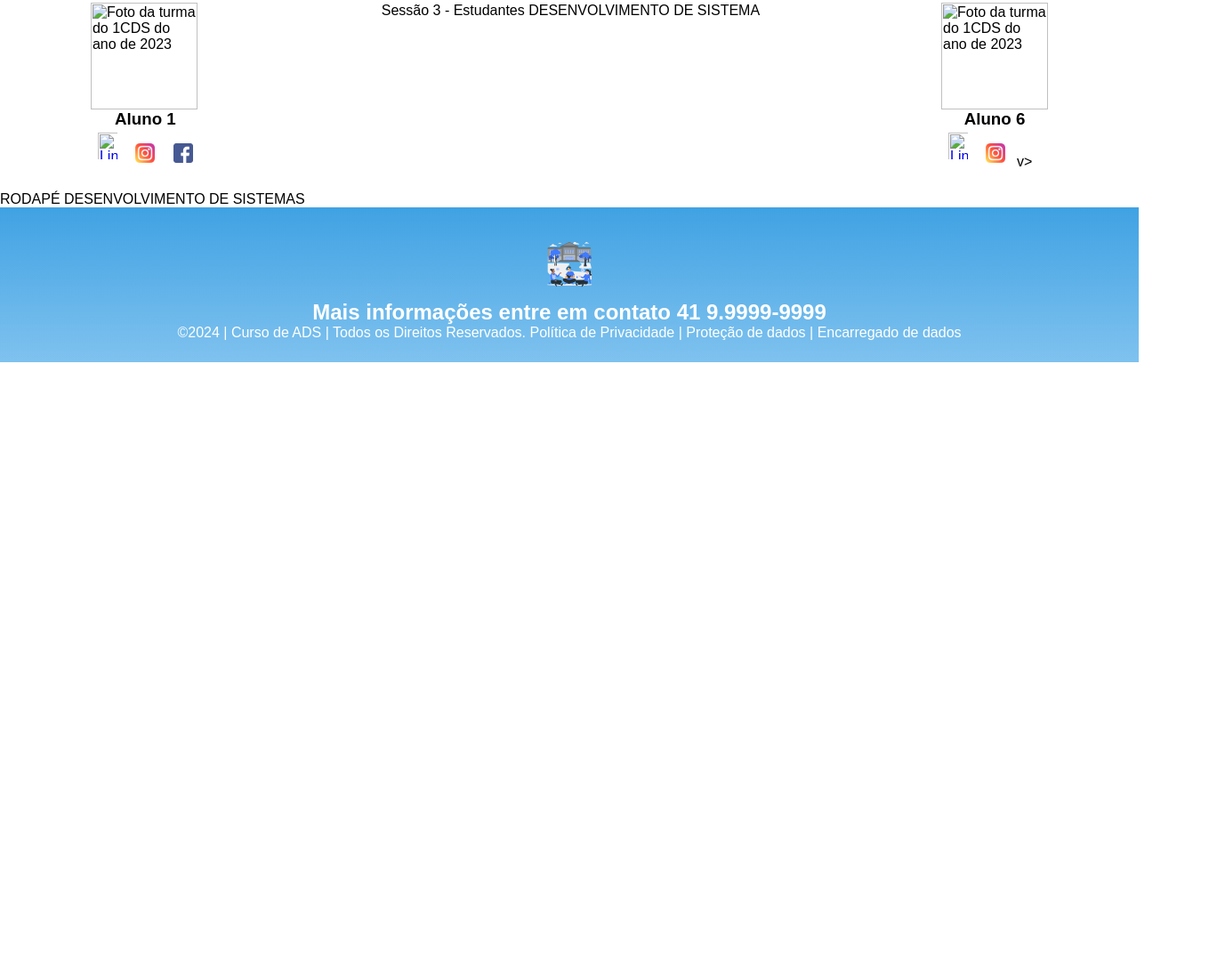
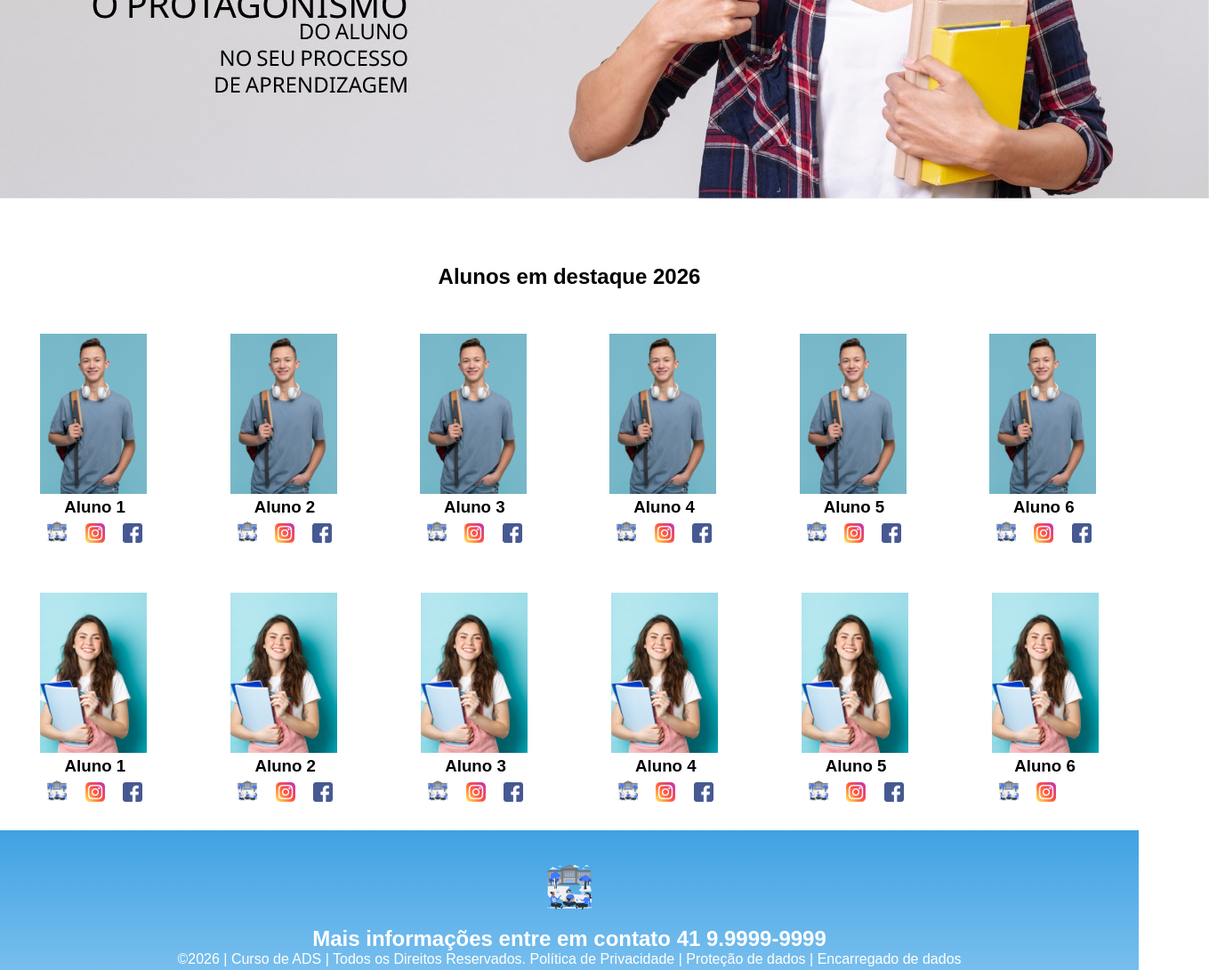
Before and after one commit to saviocropolato-rgb/novoescola, a plain HTML site: page index.html in a window 1280 px wide. Shown: the part 652-1742 px from the top of the page at 89% size, 1359 px wide, since content can reach past the window. Before the commit the page ends 1059 px from the top, so only its background shows below. Drawn offline with Linux system fonts and the light colour scheme.

Commit message:
trabalho005

```diff
--- a/index.html
+++ b/index.html
@@ -1,151 +1,173 @@
-!DOCTYPE html>
+<!DOCTYPE html>
 <html lang="pt-br">
 <head>
 <meta charset="UTF-8">
 
-<meta name="viewport" content="width=device-width, initial-
-scale=1.0">
+<meta name="viewport" content="width=device-width, initial- scale=1.0">
 
 <title>Home | Nossa Escola</title>
 <link rel="stylesheet" href="style.css">
 </head>
-
-Bloco 02 –Cabeçalho
-
-DESENVOLVIMENTO DE SISTEMAS
-
 <body>
 <!--header é a parte do cabeçalho do site, é o topo da página-->
 <header class="cabecalho-itens">
 
-<img class="cabecalho_imagem" src="logo_page.png" alt="Logo da
+<img class="cabecalho_imagem" src="logo_nossa_escola.png" alt="Logo da Página">
 
-Página">
-
-<h1 class="titulo_site">Nossa Escola</h1>
+<h6 class="titulo_site">Nossa Escola</h6>
 <div class="sociais">
 <img class="sociais" src="whatsapp.png" alt="Logo do Whats da Escola">
 <img class="sociais" src="facebook.png" alt="Facebook da Escola">
 <img class="sociais" src="instagram.png" alt="instagram da Escola">
 </div>
 </header>
-
-Paragrafo 1 – Sessão 1 - Banner da página
-
-DESENVOLVIMENTO DE SISTEMAS
 <!--Seção banner 1 é a parte do paragrafo 1 da página-->
 <section class="banner1">
-<img class="escola.image" src="banner.png" alt="Banner
+<img class="escola.image" src="paragrafo_1_banner.jpg" alt="Banner
 da Escola">
 </section>
-
-Sessão 2 - Estudantes
-
-DESENVOLVIMENTO DE SISTEMAS
-
 <!--Seção estudantes é a parte do paragrafo 2 da página-->
 <section class="estudante">
-<h1 class="estudante_titulo">Alunos em destaque 2024</h1>
+<h1 class="estudante_titulo">Alunos em destaque 2026</h1>
 <p> </p>
 <div class="estudantes_todos">
 <div class="estudante-div">
-<img class="estudante-imagem" src="estudante_menino_1.png" alt="Foto da
-
-turma do 1CDS do ano de 2023">
+<img class="estudante-imagem" src="estudante_menino.png" alt="Foto da turma do 1CDS do ano de 2026">
 
 <h3 class="estudante-nome">Aluno 1</h3>
 <a href="https://cursos.alura.com.br/dashboard">
 <p> </p>
-<img class="estudante-icone" src="site_school.png" alt="Link do Site da
-
-escola"></a>
+<img class="estudante-icone" src="logo_nossa_escola.png" alt="Link do Site da escola"></a>
 
 <img class="estudante-icone" src="instagram.png" alt="Link do Instagram">
 <img class="estudante-icone" src="facebook.png" alt="Link do Facebook">
 </div>
+<div class="estudante-div">
+<img class="estudante-imagem" src="estudante_menino.png" alt="Foto da turma do 1CDS do ano de 2026">
 
-Sessão 2 - Estudantes
+<h3 class="estudante-nome">Aluno 2</h3>
+<a href="https://cursos.alura.com.br/dashboard">
+<p> </p>
+<img class="estudante-icone" src="logo_nossa_escola.png" alt="Link do Site da escola"></a>
 
-DESENVOLVIMENTO DE SISTEMAS
+<img class="estudante-icone" src="instagram.png" alt="Link do Instagram">
+<img class="estudante-icone" src="facebook.png" alt="Link do Facebook">
+</div>
+<div class="estudante-div">
+<img class="estudante-imagem" src="estudante_menino.png" alt="Foto da turma do 1CDS do ano de 2026">
 
+<h3 class="estudante-nome">Aluno 3</h3>
+<a href="https://cursos.alura.com.br/dashboard">
+<p> </p>
+<img class="estudante-icone" src="logo_nossa_escola.png" alt="Link do Site da escola"></a>
+
+<img class="estudante-icone" src="instagram.png" alt="Link do Instagram">
+<img class="estudante-icone" src="facebook.png" alt="Link do Facebook">
+</div>
 <div class="estudante-div">
-<img class="estudante-imagem" src="estudante_menino_1.png" alt="Foto da
-turma do 1CDS do ano de 2023">
+<img class="estudante-imagem" src="estudante_menino.png" alt="Foto da turma do 1CDS do ano de 2026">
+
+<h3 class="estudante-nome">Aluno 4</h3>
+<a href="https://cursos.alura.com.br/dashboard">
+<p> </p>
+<img class="estudante-icone" src="logo_nossa_escola.png" alt="Link do Site da escola"></a>
+
+<img class="estudante-icone" src="instagram.png" alt="Link do Instagram">
+<img class="estudante-icone" src="facebook.png" alt="Link do Facebook">
+</div>
+<div class="estudante-div">
+<img class="estudante-imagem" src="estudante_menino.png" alt="Foto da turma do 1CDS do ano de 2026">
+
+<h3 class="estudante-nome">Aluno 5</h3>
+<a href="https://cursos.alura.com.br/dashboard">
+<p> </p>
+<img class="estudante-icone" src="logo_nossa_escola.png" alt="Link do Site da escola"></a>
+
+<img class="estudante-icone" src="instagram.png" alt="Link do Instagram">
+<img class="estudante-icone" src="facebook.png" alt="Link do Facebook">
+</div>
+<div class="estudante-div">
+<img class="estudante-imagem" src="estudante_menino.png" alt="Foto da turma do 1CDS do ano de 2023">
 
 <h3 class="estudante-nome">Aluno 6</h3>
 <a href="https://cursos.alura.com.br/dashboard">
 <p> </p>
-<img class="estudante-icone" src="site_school.png" alt="Link do Site da
+<img class="estudante-icone" src="logo_nossa_escola.png" alt="Link do Site da escola"></a>
 
-escola"></a>
+<img class="estudante-icone" src="instagram.png" alt="Link do Instagram">
 
-<img class="estudante-icone" src="instagram.png" alt="Link do
-
-Instagram">
-
-<img class="estudante-icone" src="facebook.png" alt="Link do
-
-Facebook">
+<img class="estudante-icone" src="facebook.png" alt="Link do Facebook">
 </div>
 </div>
 </section>
-
-Sessão 3 - Estudantes
-
-DESENVOLVIMENTO DE SISTEMAS
 
 <!--Seção estudantes é a parte do paragrafo 3 da página-->
 <section class="estudante">
 <div class="estudantes_todos">
 <div class="estudante-div">
-<img class="estudante-imagem" src="estudante_menina_1.png" alt="Foto da
-turma do 1CDS do ano de 2023">
+<img class="estudante-imagem" src="estudante_menina.png" alt="Foto da turma do 1CDS do ano de 2026">
 <h3 class="estudante-nome">Aluno 1</h3>
 <a href="https://cursos.alura.com.br/dashboard">
 <p> </p>
-<img class="estudante-icone" src="site_school.png" alt="Link do Site da
-escola"></a>
+<img class="estudante-icone" src="logo_nossa_escola.png" alt="Link do Site da escola"></a>
 <img class="estudante-icone" src="instagram.png" alt="Link do Instagram">
 <img class="estudante-icone" src="facebook.png" alt="Link do Facebook">
 </div>
-
-Sessão 3 - Estudantes
-
-DESENVOLVIMENTO DE SISTEMA
-
 <div class="estudante-div">
-<img class="estudante-imagem" src="estudante_menina_1.png"
-alt="Foto da turma do 1CDS do ano de 2023">
+<img class="estudante-imagem" src="estudante_menina.png" alt="Foto da turma do 1CDS do ano de 2026">
+<h3 class="estudante-nome">Aluno 2</h3>
+<a href="https://cursos.alura.com.br/dashboard">
+<p> </p>
+<img class="estudante-icone" src="logo_nossa_escola.png" alt="Link do Site da escola"></a>
+<img class="estudante-icone" src="instagram.png" alt="Link do Instagram">
+<img class="estudante-icone" src="facebook.png" alt="Link do Facebook">
+</div>
+<div class="estudante-div">
+<img class="estudante-imagem" src="estudante_menina.png" alt="Foto da turma do 1CDS do ano de 2026">
+<h3 class="estudante-nome">Aluno 3</h3>
+<a href="https://cursos.alura.com.br/dashboard">
+<p> </p>
+<img class="estudante-icone" src="logo_nossa_escola.png" alt="Link do Site da escola"></a>
+<img class="estudante-icone" src="instagram.png" alt="Link do Instagram">
+<img class="estudante-icone" src="facebook.png" alt="Link do Facebook">
+</div>
+<div class="estudante-div">
+<img class="estudante-imagem" src="estudante_menina.png" alt="Foto da turma do 1CDS do ano de 2026">
+<h3 class="estudante-nome">Aluno 4</h3>
+<a href="https://cursos.alura.com.br/dashboard">
+<p> </p>
+<img class="estudante-icone" src="logo_nossa_escola.png" alt="Link do Site da escola"></a>
+<img class="estudante-icone" src="instagram.png" alt="Link do Instagram">
+<img class="estudante-icone" src="facebook.png" alt="Link do Facebook">
+</div>
+<div class="estudante-div">
+<img class="estudante-imagem" src="estudante_menina.png" alt="Foto da turma do 1CDS do ano de 2026">
+<h3 class="estudante-nome">Aluno 5</h3>
+<a href="https://cursos.alura.com.br/dashboard">
+<p> </p>
+<img class="estudante-icone" src="logo_nossa_escola.png" alt="Link do Site da escola"></a>
+<img class="estudante-icone" src="instagram.png" alt="Link do Instagram">
+<img class="estudante-icone" src="facebook.png" alt="Link do Facebook">
+</div>
+<div class="estudante-div">
+<img class="estudante-imagem" src="estudante_menina.png" alt="Foto da turma do 1CDS do ano de 2023">
 <h3 class="estudante-nome">Aluno 6</h3>
 <a href="https://cursos.alura.com.br/dashboard">
 <p> </p>
-<img class="estudante-icone" src="site_school.png" alt="Link do
+<img class="estudante-icone" src="logo_nossa_escola.png"Link do Site da escola"></a>
 
-Site da escola"></a>
+<img class="estudante-icone" src="instagram.png" alt="Link do Instagram">
 
-<img class="estudante-icone" src="instagram.png" alt="Link do
-
-Instagram">
-v>
 </div>
 </div>
 </section>
-
-RODAPÉ
-
-DESENVOLVIMENTO DE SISTEMAS
 <!--Seção rodapé é a parte final da paragrafo 3 da página-->
 <footer class="escola">
-<img class="logo_rodape" src="logo_nossa_escola.png" alt="Logo
-da Escola">
-<h2 class="escola-título">Mais informações entre em contato<a
-class="link" href="https://wa.me/5541999999999"> 41 9.9999-9999
+<img class="logo_rodape" src="logo_nossa_escola.png" alt="Logo da Escola">
+<h2 class="escola-título">Mais informações entre em contato<a class="link" href="https://wa.me/5541999999999"> 41 9.9999-9999
 </a></h2>
 <p></p>
-<p>©2024 | Curso de ADS | Todos os Direitos Reservados.
-Política de Privacidade | Proteção de dados | Encarregado de
-
-dados</p>
+<p>©2026 | Curso de ADS | Todos os Direitos Reservados. Política de Privacidade | Proteção de dados | Encarregado de dados</p>
 <p> </p>
 </footer>
 </body>
```
